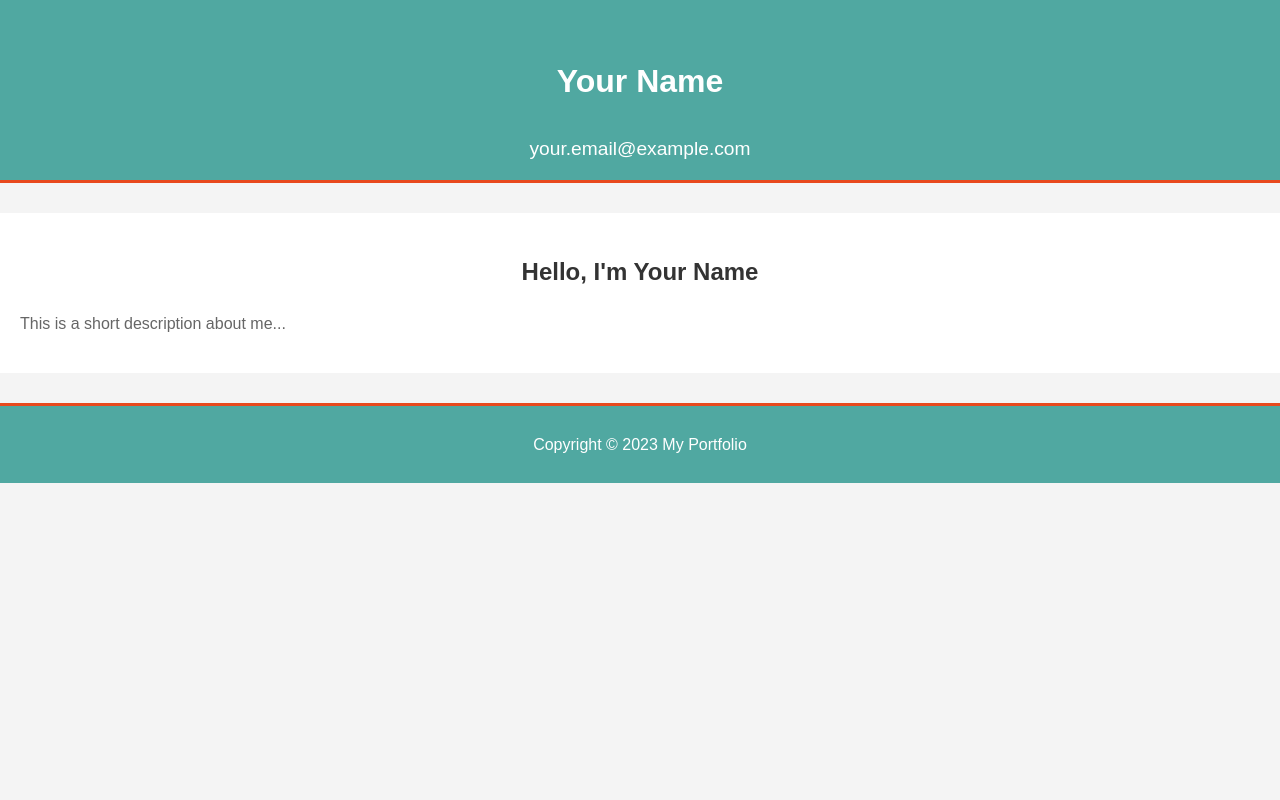
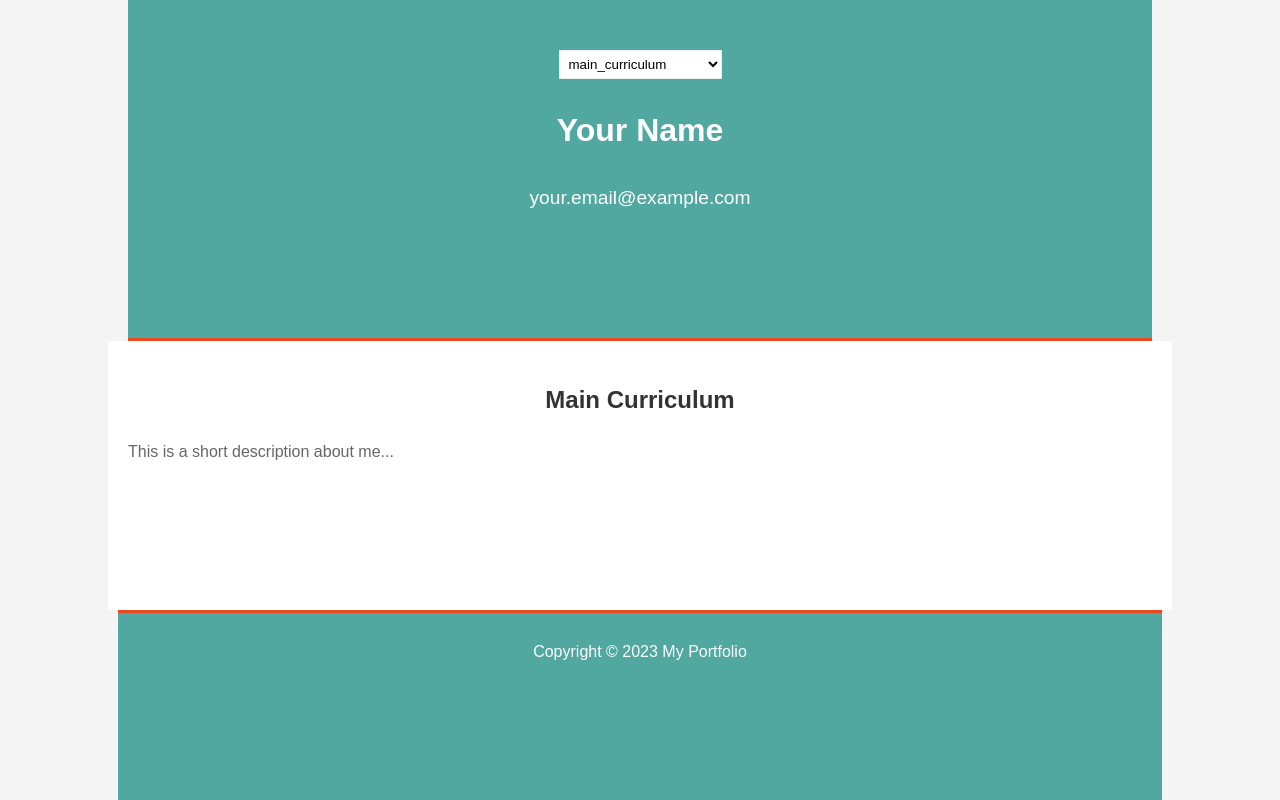
Before and after one commit to ArturAssisComp/my-portfolio, a plain HTML site: page index.html in a window 1280 px wide. Drawn offline with Linux system fonts and the light colour scheme.

Commit message:
Add multiple curricula support

```diff
--- a/css/styles.css
+++ b/css/styles.css
@@ -5,12 +5,16 @@ body {
   margin: 0;
   padding: 0;
   background-color: #f4f4f4;
+  display: flex;
+  flex-direction: column;
+  min-height: 100vh;
 }
 
 .container {
   width: 80%;
   margin: auto;
   overflow: hidden;
+  flex: 1 0 auto;
 }
 
 header {
@@ -35,6 +39,14 @@ header #email {
   margin: 15px 0;
 }
 
+header #curriculum-select {
+  display: block;
+  margin: 20px auto;
+  padding: 5px;
+  border: 1px solid #eee;
+  background: #fff;
+}
+
 main {
   margin: 30px 0;
   padding: 20px;
@@ -54,4 +66,5 @@ footer {
   text-align: center;
   padding: 10px;
   border-top: #e8491d 3px solid;
+  flex-shrink: 0;
 }
--- a/data/content.json
+++ b/data/content.json
@@ -1,10 +1,22 @@
 {
+    "main_curriculum":{
         "profile": {
             "name": "Your Name",
             "email": "your.email@example.com"
         },
         "presentationText": {
-      "title": "Hello, I'm Your Name",
+            "title": "Main Curriculum",
+            "text": "This is a short description about me..."
+        }
+    },
+    "secondary_curriculum":{
+        "profile": {
+            "name": "Your Name",
+            "email": "your.email@example.com"
+        },
+        "presentationText": {
+            "title": "Secondary Curriculum",
             "text": "This is a short description about me..."
         }
     }
+}
--- a/index.html
+++ b/index.html
@@ -6,17 +6,20 @@
     <link rel="stylesheet" type="text/css" href="css/styles.css">
 </head>
 <body>
-    <header>
+    <header class="container">
+        <select id="curriculum-select">
+            <!-- Options will be populated dynamically -->
+        </select>
         <h1 id="name"></h1>
         <a id="email" href="#"></a>
     </header>
 
-    <main>
+    <main class="container">
         <h2 id="presentation-title"></h2>
         <p id="presentation-text"></p>
     </main>
 
-    <footer>
+    <footer class="container">
         <p>Copyright © 2023 My Portfolio</p>
     </footer>
 
--- a/js/script.js
+++ b/js/script.js
@@ -1,11 +1,36 @@
-const populateWebsite = (data) => {
-    document.querySelector('#name').textContent = data.profile.name;
-    document.querySelector('#email').href = "mailto:" + data.profile.email;
-    document.querySelector('#email').textContent = data.profile.email;
-    document.querySelector('#presentation-title').textContent = data.presentationText.title;
-    document.querySelector('#presentation-text').textContent = data.presentationText.text;
+const populateSelectOptions = (data) => {
+    const select = document.querySelector('#curriculum-select');
+
+    // Clear any existing options
+    select.innerHTML = '';
+
+    Object.keys(data).forEach(curriculum => {
+      const option = document.createElement('option');
+      option.value = curriculum;
+      option.textContent = curriculum;
+      select.appendChild(option);
+    });
+
+  // Select the first curriculum by default
+  if (Object.keys(data).length > 0) {
+    populateWebsite(data, Object.keys(data)[0]);
+  }
+};
+
+const populateWebsite = (data, curriculum) => {
+    document.querySelector('#name').textContent = data[curriculum].profile.name;
+    document.querySelector('#email').href = "mailto:" + data[curriculum].profile.email;
+    document.querySelector('#email').textContent = data[curriculum].profile.email;
+    document.querySelector('#presentation-title').textContent = data[curriculum].presentationText.title;
+    document.querySelector('#presentation-text').textContent = data[curriculum].presentationText.text;
   };
 
+
   fetch('data/content.json')
-    .then(response => response.json())
-    .then(data => populateWebsite(data));
+  .then(response => response.json())
+  .then(data => {
+    populateSelectOptions(data);
+    document.querySelector('#curriculum-select').addEventListener('change', function() {
+      populateWebsite(data, this.value);
+    });
+  });
```
Lines whose indentation alone changed are shown as unchanged.
